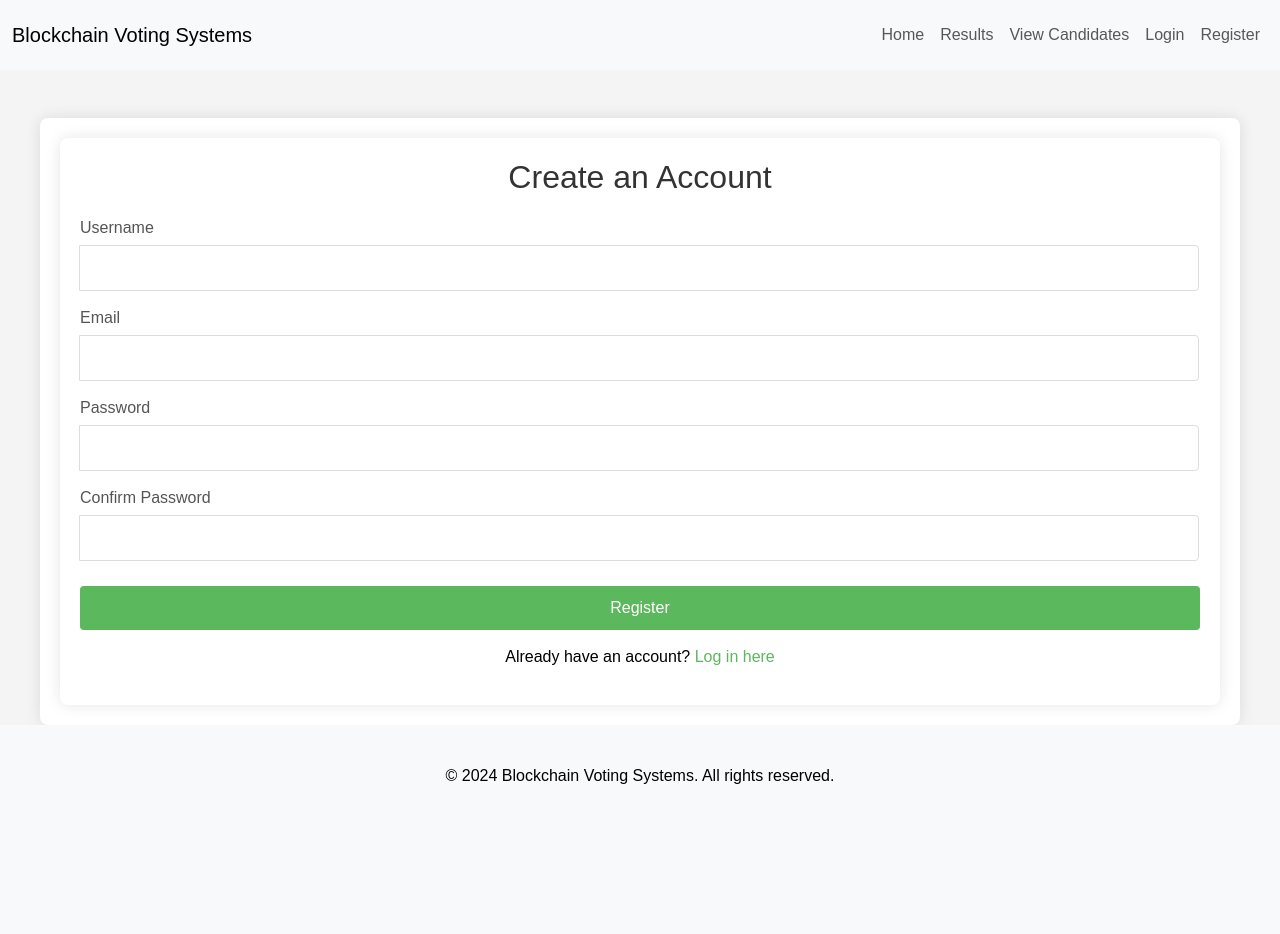
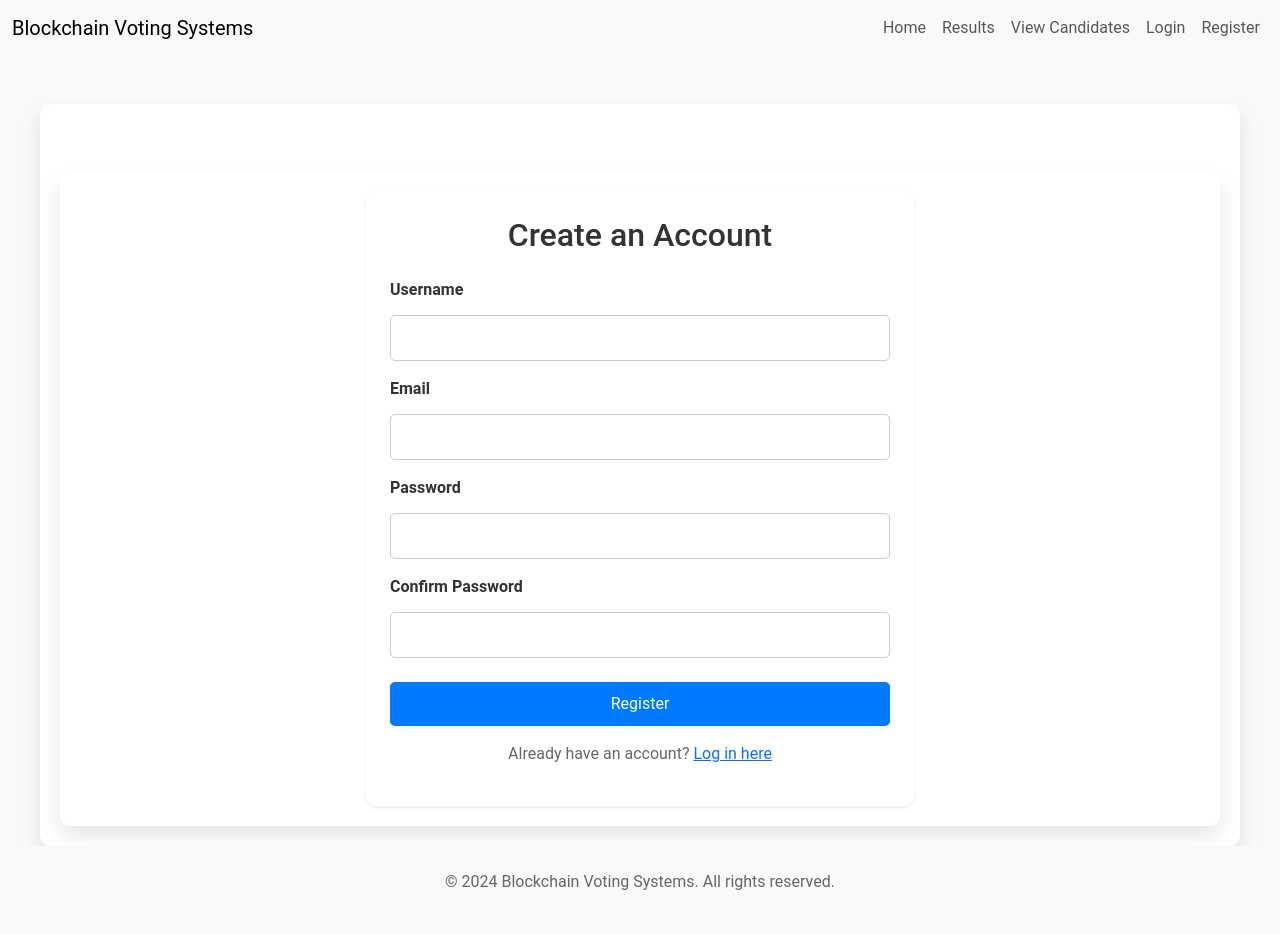
Before and after one commit to luispreza28/blockchain-based-voting-system, a Flask app: page /register_voter in a window 1280 px wide. Before the commit the page ends 784 px from the top, so only its background shows below. Run offline with Flask 3, Linux system fonts and the light colour scheme.

Commit message:
Add new website design

```diff
--- a/website/static/css/styles.css
+++ b/website/static/css/styles.css
@@ -1,187 +1,179 @@
 body {
-    font-family: Arial, sans-serif;
-    background-color: #f4f4f4;
-    height: 100vh;
+    font-family: 'Roboto', sans-serif;
+    background-color: #f8f9fa;
     margin: 0;
 }
 
+.hero {
+    color: white;
+    padding: 60px 0;
+    text-align: center;
+}
+
+.btn-outline-light {
+    border-color: #ffffff;
+    color: #ffffff;
+}
+
+.btn-outline-light:hover {
+    background-color: #ffffff;
+    color: #007bff;
+}
+
 .container {
-    width: 100%;
     max-width: 1200px;
     padding: 20px;
-    background-color: #ffffff;
-    border-radius: 8px;
-    box-shadow: 0 0 15px rgba(0, 0, 0, 0.1);
     margin: 0 auto;
+    background-color: #fff;
+    border-radius: 10px;
+    box-shadow: 0px 10px 20px rgba(0, 0, 0, 0.1);
 }
 
-.registration-form h2 {
-    text-align: center;
-    margin-bottom: 20px;
+h2 {
     color: #333;
 }
 
-.input-group {
-    margin-bottom: 15px;
+p {
+    color: #666;
 }
 
-.input-group label {
-    display: block;
-    margin-bottom: 5px;
-    color: #555;
+.text-primary {
+    color: #007bff !important;
 }
 
-.input-group input {
-    width: 100%;
-    padding: 10px;
-    border: 1px solid #ddd;
-    border-radius: 4px;
-    font-size: 16px;
+.btn-primary {
+    background-color: #007bff;
+    border: none;
 }
 
-button[type="submit"] {
-    width: 100%;
-    padding: 10px;
-    background-color: #5cb85c;
-    border: none;
-    border-radius: 4px;
-    color: #fff;
-    font-size: 16px;
-    cursor: pointer;
-    margin-top: 10px;
+.btn-primary:hover {
+    background-color: #0056b3;
 }
 
-button[type="submit"]:hover {
-    background-color: #4cae4c;
-}
-
-p {
-    text-align: center;
-    color: black;
-    margin-top: 15px;
-}
-
-p a {
-    color: #5cb85c;
-    text-decoration: none;
-}
-
-p a:hover {
-    text-decoration: underline;
-}
-
-.navbar {
-    background-color: #333;
-    color: white;
-    padding: 15px 0;
-}
-
-.navbar-menu {
-    float: right;
-    list-style: none;
-    margin: 0;
-    padding: 0;
-}
-
-.navbar-item {
-    display: inline-block;
-    margin-left: 20px;
-}
-
-.navbar-item a {
-    color: white;
-    text-decoration: none;
-    font-size: 18px;
-    transition: color 0.3s ease;
-}
-
-.navbar-item a:hover {
-    color: #ff6347;
-}
-
-.content {
-    padding: 20px;
+i {
+    color: #007bff;
 }
 
 footer {
     background-color: #333;
     color: white;
+    padding: 20px 0;
     text-align: center;
-    padding: 10px 0;
-    margin-top: 30px;
+    position: relative;
+    bottom: 0;
+    width: 100%;
 }
 
 .login-container {
-    width: 300px;
-    margin: 100px auto;
-    background-color: white;
-    padding: 20px;
-    border-radius: 8px;
-    box-shadow: 0px 0px 10px rgba(0, 0, 0, 0.1);
+    display: flex;
+    justify-content: center;
+    align-items: center;
+    height: 100vh;
+    background-color: #f5f5f5;
+}
+
+.login-box {
+    background-color: #ffffff;
+    padding: 40px;
+    border-status: 10px;
+    box-shadow: 0px 0px 30px rgba(0, 0, 0, 0.1);
+    max-width: 400px;
+    width: 100%;
     text-align: center;
 }
 
-.login-container h2 {
-    margin-bottom: 20px;
-    font-size: 24px;
+.login-title {
+    font-size: 28;
+    margin-bottom: 10px;
     color: #333;
+    font-weight: bold;
+}
+
+.login-subtitle {
+    color: #777;
+    margin-bottom: 30px;
+    font-size: 14px;
 }
 
 .form-group {
-    margin-bottom: 15px;
+    margin-bottom: 20px;
     text-align: left;
 }
 
 .form-group label {
-    display: block;
-    font-weight: bold;
-    margin-bottom: 5px;
+    font-weight: 600;
     color: #333;
 }
 
 .form-group input {
     width: 100%;
-    padding: 8px;
-    box-sizing: border-box;
+    padding: 10px;
     border: 1px solid #ccc;
-    border-radius: 4px;
+    border-radius: 5px;
     font-size: 16px;
+    margin-top: 5px;
 }
 
-.form-group .btn {
+.btn-primary {
     width: 100%;
+    background-color: #007bff;
+    color: white;
     padding: 10px;
-    background-color: #333;
-    color: white;
     border: none;
-    border-radius: 4px;
+    border-radius: 5px;
     font-size: 16px;
     cursor: pointer;
-    transition: background-color 0.3s ease;
 }
 
-.form-group .btn:hover {
-    background-color: #ff6347;
+.btn-primary:hover {
+    background-color: #0056b3;
 }
 
-.login-container p {
+.login-footer {
     margin-top: 20px;
-    color: #666;
+    color: #777;
 }
 
-.login-container a {
-    color: #ff6347;
+.login-footer a {
+    color: #007bff;
     text-decoration: none;
+}
+
+.login-footer a:hover {
+    text-decoration: underline;
+}
+
+.card {
+    border-radius: 10px;
+    border: none;
+    transition: transform 0.3s ease-in-out;
+}
+
+.card:hover {
+    transform: translateY(-5px);
+}
+
+.card-title {
     font-weight: bold;
 }
 
-ul.flashes {
-    list-style: none;
-    padding: 0;
+.card-text {
+    color: #555;
 }
-ul.flashes .error {
-    color: red;
+
+.container {
+    margin-top: 20px;
 }
-ul.flashes .success {
-    color: green;
+
+.list-group-item {
+    font-size: 1.2rem;
 }
+
+.alert {
+    font-weight: bold;
+    border-radius: 10px;
+}
+
+.badge {
+    font-size: 1rem;
+}
--- a/website/templates/register_voter.html
+++ b/website/templates/register_voter.html
@@ -1,33 +1,37 @@
 {% extends "base.html" %}
 
 {% block title %}
-<h1>Register To Vote Now</h1>
+    Register To Vote Now
 {% endblock %}
 
 {% block content %}
-    <div class="container">
-        <div class="registration-form">
-            <h2>Create an Account</h2>
-            <form action="/register_voter" method="post">
-                <div class="input-group">
-                    <label for="username">Username</label>
-                    <input type="text" id="username" name="username" required>
+    <div class="container mt-5">
+        <div class="row justify-content-center">
+            <div class="col-md-6">
+                <div class="card shadow-sm p-4">
+                    <h2 class="text-center mb-4">Create an Account</h2>
+                    <form action="/register_voter" method="post">
+                        <div class="form-group mb-3">
+                            <label for="username" class="form-label">Username</label>
+                            <input type="text" id="username" name="username" class="form-control" required>
+                        </div>
+                        <div class="form-group mb-3">
+                            <label for="email" class="form-label">Email</label>
+                            <input type="email" id="email" name="email" class="form-control" required>
+                        </div>
+                        <div class="form-group mb-3">
+                            <label for="password" class="form-label">Password</label>
+                            <input type="password" id="password" name="password" class="form-control" required>
+                        </div>
+                        <div class="form-group mb-4">
+                            <label for="confirm-password" class="form-label">Confirm Password</label>
+                            <input type="password" id="confirm-password" name="confirm-password" class="form-control" required>
+                        </div>
+                        <button type="submit" class="btn btn-primary w-100">Register</button>
+                    </form>
+                    <p class="text-center mt-3">Already have an account? <a href="{{ url_for('auth.login') }}">Log in here</a></p>
                 </div>
-                <div class="input-group">
-                    <label for="email">Email</label>
-                    <input type="email" id="email" name="email" required>
-                </div>
-                <div class="input-group">
-                    <label for="password">Password</label>
-                    <input type="password" id="password" name="password" required>
-                </div>
-                <div class="input-group">
-                    <label for="confirm-password">Confirm Password</label>
-                    <input type="password" id="confirm-password" name="confirm-password" required>
-                </div>
-                <button type="submit">Register</button>
-            </form>
-            <p>Already have an account? <a href="{{ url_for('auth.login') }}">Log in here</a></p>
+            </div>
         </div>
     </div>
 {% endblock %}
--- a/website/views.py
+++ b/website/views.py
@@ -20,7 +20,8 @@ key_manager = KeyManager()
 # Route for home
 @views.route('/', methods=['GET'])
 def index():
-    return render_template('index.html')
+    user_authenticated = current_user.is_authenticated
+    return render_template('index.html', user_authenticated=user_authenticated)
 
 
 @views.route('/register_voter', methods=['POST', 'GET'])
@@ -254,7 +255,7 @@ def end_poll():
 
     # Determine if it's a tie or a signale winner
     if len(winners) > 1:
-        result_message = "It's a tie between" + ', '.join([winner.name for winner in winners])
+        result_message = "It's a tie between " + ', '.join([winner.name for winner in winners])
     else:
         result_message = f"The winner is: {winners[0].name}"
 
```
Also changed, not shown: website/auth.py (+7 -4 lines), website/templates/candidates.html (+17 -6 lines), website/templates/cast_vote.html (+27 -19 lines), website/templates/index.html (+24 -19 lines), website/templates/login.html (+6 -3 lines), website/templates/regenerate_keys.html (+13 -5 lines), website/templates/regenerate_keys_success.html (+16 -4 lines), website/templates/register_voter_success.html (+13 -5 lines), website/templates/results.html (+21 -6 lines), website/templates/verify_otp.html (+8 -5 lines), website/templates/vote_success.html (+8 -6 lines).
